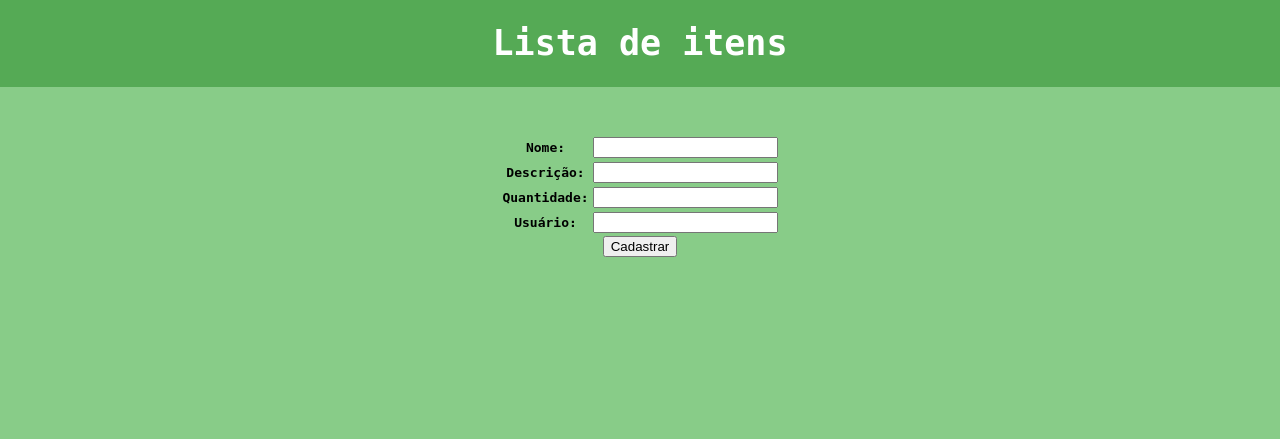
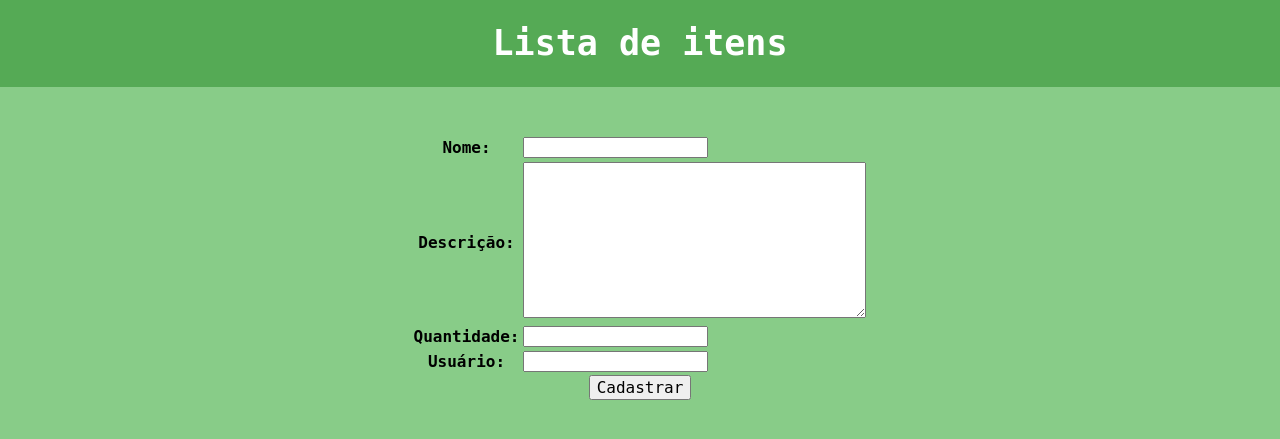
Before and after one commit to ViktorR-BarreL/crud-django, a Django app: page /cadastro in a window 1280 px wide. Shown: the top 439 px of the page. Run offline with Django 3.2, Linux system fonts and the light colour scheme.

Commit message:
alteração de estilo do form.html

```diff
--- a/almoxarifado/models.py
+++ b/almoxarifado/models.py
@@ -3,7 +3,7 @@ from django.db import models
 class Almoxarifado(models.Model):
     id = models.AutoField(primary_key = True)
     nome = models.CharField(max_length=100)
-    descrição = models.CharField(max_length=100)
+    descrição = models.TextField()
     quantidade = models.PositiveIntegerField()
     usuário = models.CharField(max_length=100)
 
--- a/almoxarifado/static/form.css
+++ b/almoxarifado/static/form.css
@@ -22,7 +22,3 @@ body{
 #titulo:hover{
     text-decoration-line: underline;
 }
-
-form{
-    font-family: monospace;
-}
--- a/almoxarifado/templates/form.html
+++ b/almoxarifado/templates/form.html
@@ -16,12 +16,12 @@
 
     <center>
 
-        <form method="POST">
+        <form method="POST" style="font-family: monospace; font-size: 16px">
             {% csrf_token %}
-            <table id='formulario'>
+            <table>
             {{ form.as_table }}
             </table>
-            <button type="submit">Cadastrar</button>
+            <button type="submit" style="font-family: monospace; font-size: 16px">Cadastrar</button>
         </form>
 
     </center>
```
Also changed, not shown: almoxarifado/migrations/0004_auto_20181201_1647.py (added), db.sqlite3.
